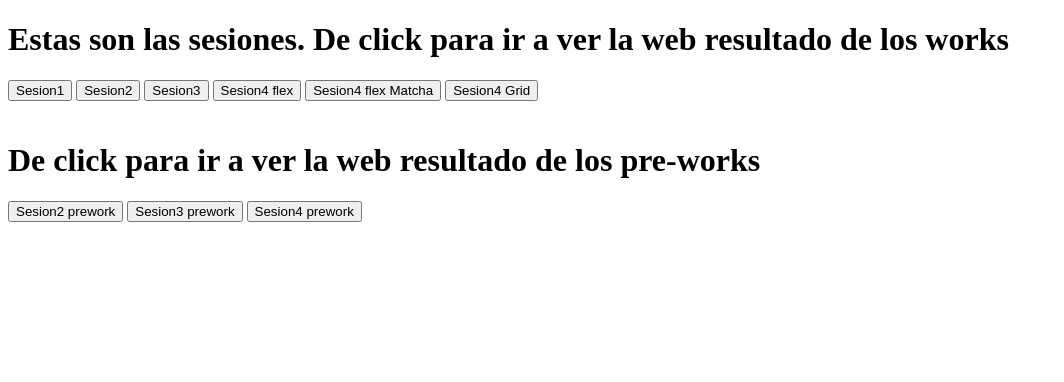
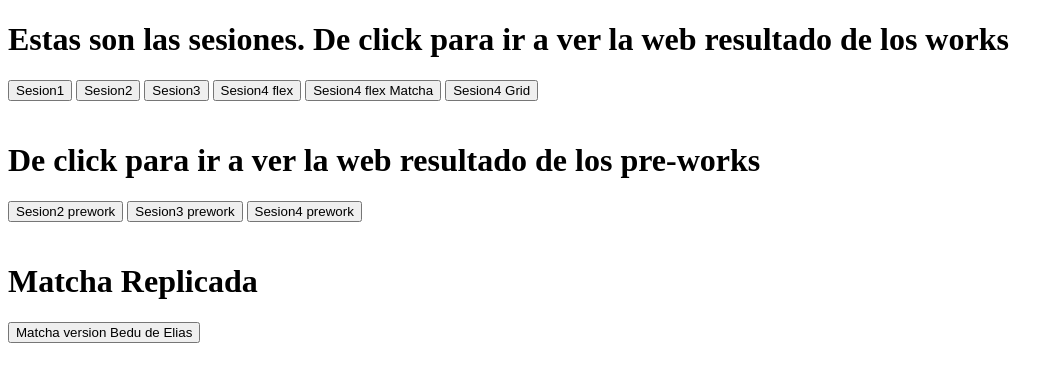
Before and after one commit to EAeliasalejandro/BeduCursoWeb, a plain HTML site: page index.html in a window 1280 px wide. Shown: the whole page, without its empty margins (0-1064 px from the left). Drawn offline with Linux system fonts and the light colour scheme.

Commit message:
matcha replica agregada al indice

```diff
--- a/index.html
+++ b/index.html
@@ -27,5 +27,11 @@
             <a href="sesion4/prework/index.html"><button>Sesion4 prework</button></a>
         </div>
     </div>
+    <div style="padding-top: 20px;">
+        <h1>Matcha Replicada</h1>
+        <div>
+            <a href="getMatcha/index.html"><button>Matcha version Bedu de Elias</button></a>
+        </div>
+    </div>
 </body>
 </html>
```
